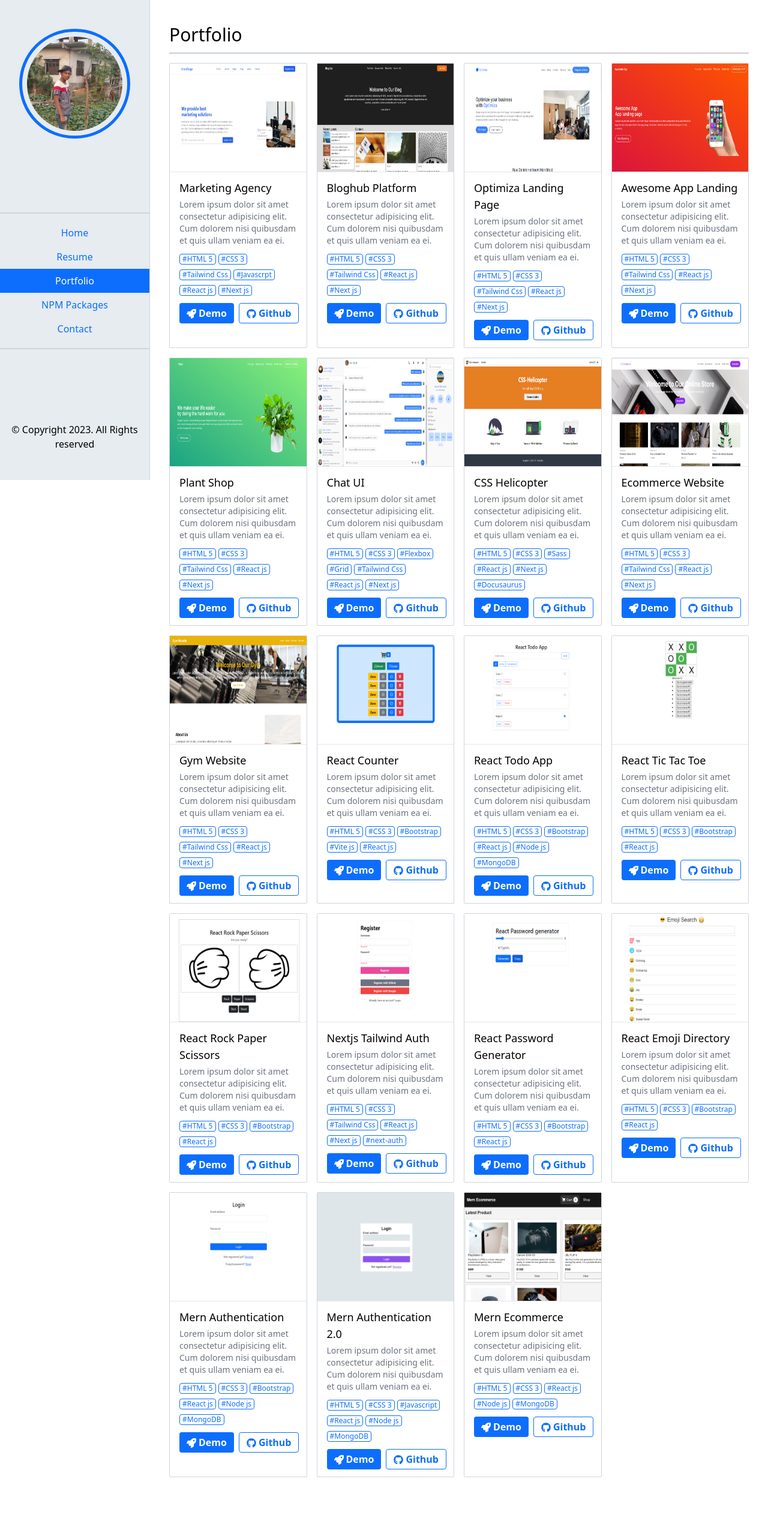
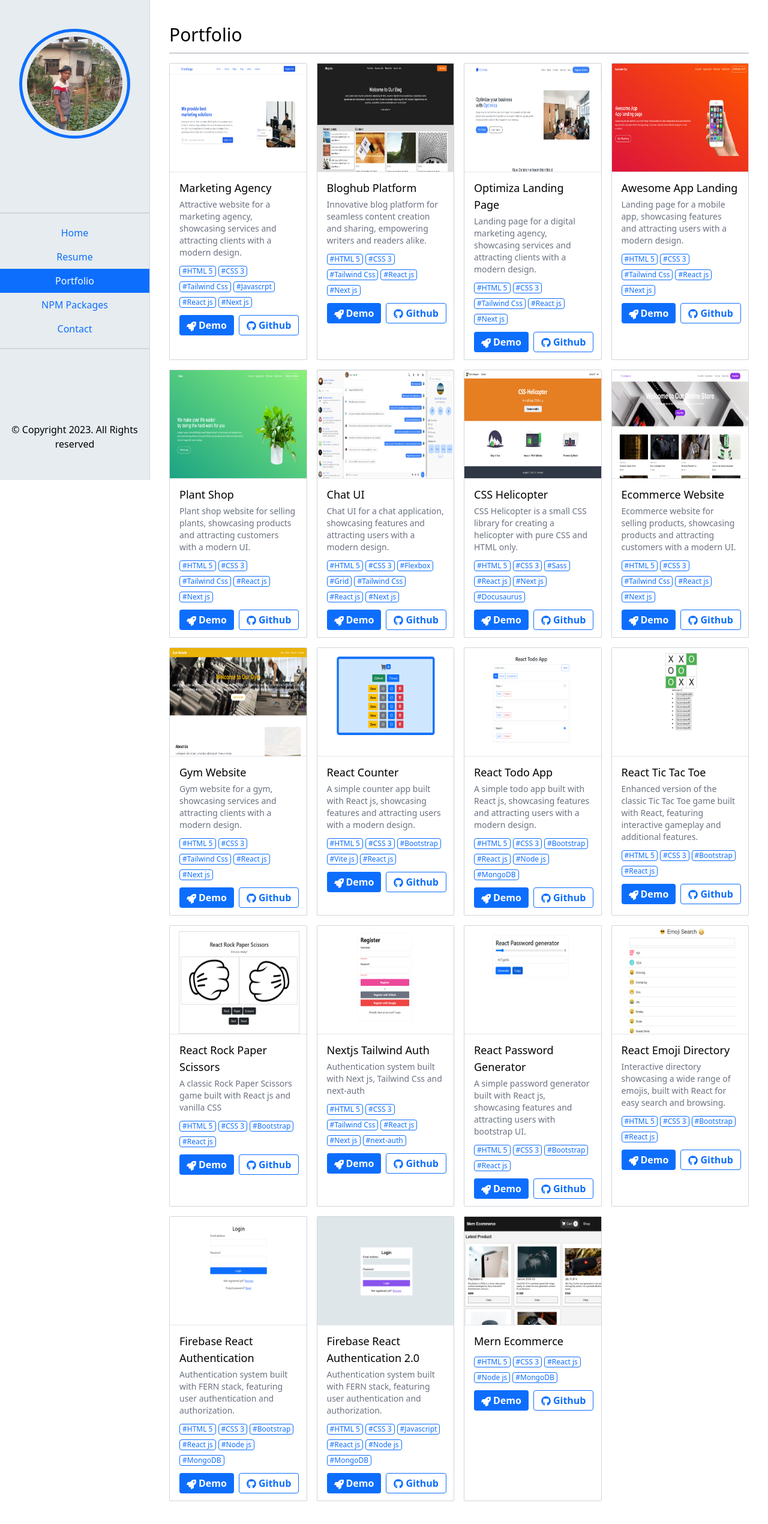
Before and after one commit to ssakib4040/nextjs-portfolio, a Next.js app: page /portfolio in a window 1280 px wide. Shown: the whole page at 60% size. Before the commit the page ends 2502 px from the top, so only its background shows below. Built offline with nearby package versions, Linux system fonts and the light colour scheme.

Commit message:
Description added in resume

```diff
--- a/pages/contact.tsx
+++ b/pages/contact.tsx
@@ -4,7 +4,7 @@ import { AiFillFileText } from "react-icons/ai";
 export default function Contact() {
   const urls = {
     github: "https://github.com/ssakib4040",
-    facebook: "https://www.facebook.com/ssakib4040/",
+    facebook: "https://www.facebook.com/ssakib4040",
     twitter: "https://twitter.com/ssakib4040",
     mailto: "mailto:ssakib4040@gmail.com",
     cv: "https://drive.google.com/file/d/1ZU5D0XJFrVzwk__eDZZXfg8w0bFxyU5T/view?usp=share_link",
--- a/pages/portfolio.tsx
+++ b/pages/portfolio.tsx
@@ -4,6 +4,7 @@ import { FaGithub, FaRocket } from "react-icons/fa";
 export default function Portfolio() {
   interface Portfolio {
     title: string;
+    description?: string;
     image: string;
     link: string;
     githubUrl: string;
@@ -13,6 +14,8 @@ export default function Portfolio() {
   const portfolios: Portfolio[] = [
     {
       title: "Marketing Agency",
+      description:
+        "Attractive website for a marketing agency, showcasing services and attracting clients with a modern design.",
       image: "/projects/marketing-house.png",
       link: "https://marketing-house.vercel.app/",
       githubUrl: "https://github.com/ssakib4040/marketing-house",
@@ -28,6 +31,7 @@ export default function Portfolio() {
 
     {
       title: "Bloghub Platform",
+      description: `Innovative blog platform for seamless content creation and sharing, empowering writers and readers alike.`,
       image: "/projects/nextjs-bloghub.png",
       link: "https://bloghub-red.vercel.app/",
       githubUrl: "https://github.com/ssakib4040/bloghub",
@@ -36,6 +40,7 @@ export default function Portfolio() {
 
     {
       title: "Optimiza Landing Page",
+      description: `Landing page for a digital marketing agency, showcasing services and attracting clients with a modern design.`,
       image: "/projects/optimiza.png",
       link: "https://optimiza.vercel.app/",
       githubUrl: "https://github.com/ssakib4040/optimiza",
@@ -44,6 +49,7 @@ export default function Portfolio() {
 
     {
       title: "Awesome App Landing",
+      description: `Landing page for a mobile app, showcasing features and attracting users with a modern design.`,
       image: "/projects/app-landing.png",
       link: "http://app-landing-black.vercel.app/",
       githubUrl: "https://github.com/ssakib4040/app-landing",
@@ -52,6 +58,7 @@ export default function Portfolio() {
 
     {
       title: "Plant Shop",
+      description: `Plant shop website for selling plants, showcasing products and attracting customers with a modern UI.`,
       image: "/projects/plant.png",
       link: "https://nextjs-plant.vercel.app/",
       githubUrl: "https://github.com/ssakib4040/nextjs-plant",
@@ -60,6 +67,7 @@ export default function Portfolio() {
 
     {
       title: "Chat UI",
+      description: `Chat UI for a chat application, showcasing features and attracting users with a modern design.`,
       image: "/projects/chat-ui.png",
       link: "https://chat-ui-smoky.vercel.app/",
       githubUrl: "https://github.com/ssakib4040/chat-ui",
@@ -76,6 +84,7 @@ export default function Portfolio() {
 
     {
       title: "CSS Helicopter",
+      description: `CSS Helicopter is a small CSS library for creating a helicopter with pure CSS and HTML only.`,
       image: "/projects/css-helicopter.png",
       link: "https://css-helicopter.vercel.app/",
       githubUrl: "https://github.com/ssakib4040/CSS-Helicopter",
@@ -84,6 +93,7 @@ export default function Portfolio() {
 
     {
       title: "Ecommerce Website",
+      description: `Ecommerce website for selling products, showcasing products and attracting customers with a modern UI.`,
       image: "/projects/ecommerce.png",
       link: "https://nextjs-ecommerce-silk-beta.vercel.app/",
       githubUrl: "https://github.com/ssakib4040/nextjs-ecommerce",
@@ -92,6 +102,7 @@ export default function Portfolio() {
 
     {
       title: "Gym Website",
+      description: `Gym website for a gym, showcasing services and attracting clients with a modern design.`,
       image: "/projects/gym-website.png",
       link: "https://nextjs-gym.vercel.app/",
       githubUrl: "https://github.com/ssakib4040/nextjs-gym",
@@ -100,6 +111,7 @@ export default function Portfolio() {
 
     {
       title: "React Counter",
+      description: `A simple counter app built with React js, showcasing features and attracting users with a modern design.`,
       image: "/projects/react-counter.png",
       link: "https://react-counter-zeta.vercel.app/",
       githubUrl: "https://github.com/ssakib4040/react-counter",
@@ -108,6 +120,7 @@ export default function Portfolio() {
 
     {
       title: "React Todo App",
+      description: `A simple todo app built with React js, showcasing features and attracting users with a modern design.`,
       image: "/projects/mern-todo-app.png",
       link: "https://mern-todo-slg.netlify.app/",
       githubUrl: "https://github.com/ssakib4040/react-todo",
@@ -123,6 +136,8 @@ export default function Portfolio() {
 
     {
       title: "React Tic Tac Toe",
+      // it was built with react js official tutorial and added some extra features
+      description: `Enhanced version of the classic Tic Tac Toe game built with React, featuring interactive gameplay and additional features.`,
       image: "/projects/react-ttt.png",
       link: "https://ssakib4040.github.io/react-tic-tac-toe/",
       githubUrl: "https://github.com/ssakib4040/react-tic-tac-toe",
@@ -131,6 +146,7 @@ export default function Portfolio() {
 
     {
       title: "React Rock Paper Scissors",
+      description: `A classic Rock Paper Scissors game built with React js and vanilla CSS`,
       image: "/projects/react-rock-paper-scissors.png",
       link: "https://react-rock-paper-scissors1.netlify.app/",
       githubUrl: "https://github.com/ssakib4040/react-rock-paper-scissors",
@@ -139,6 +155,7 @@ export default function Portfolio() {
 
     {
       title: "Nextjs Tailwind Auth",
+      description: `Authentication system built with Next js, Tailwind Css and next-auth`,
       image: "/projects/nextjs-tailwind-auth.png",
       link: "https://nextjs-tailwind-auth-lake.vercel.app/",
       githubUrl: "https://github.com/ssakib4040/nextjs-tailwind-auth",
@@ -154,6 +171,7 @@ export default function Portfolio() {
 
     {
       title: "React Password Generator",
+      description: `A simple password generator built with React js, showcasing features and attracting users with bootstrap UI.`,
       image: "/projects/react-password-generator.png",
       link: "https://react-password-generator1.netlify.app/",
       githubUrl: "https://github.com/ssakib4040/react-password-generator",
@@ -162,6 +180,7 @@ export default function Portfolio() {
 
     {
       title: "React Emoji Directory",
+      description: `Interactive directory showcasing a wide range of emojis, built with React for easy search and browsing.`,
       image: "/projects/react-emoji-directory.png",
       link: "https://react-emoji-directory.netlify.app/",
       githubUrl: "https://github.com/ssakib4040/react-emoji-search",
@@ -169,7 +188,8 @@ export default function Portfolio() {
     },
 
     {
-      title: "Mern Authentication",
+      title: "Firebase React Authentication",
+      description: `Authentication system built with FERN stack, featuring user authentication and authorization.`,
       image: "/projects/mern-auth.png",
       link: "https://github.com/ssakib4040/mern-authentication",
       githubUrl: "https://github.com/ssakib4040/mern-authentication",
@@ -184,7 +204,8 @@ export default function Portfolio() {
     },
 
     {
-      title: "Mern Authentication 2.0",
+      title: "Firebase React Authentication 2.0",
+      description: `Authentication system built with FERN stack, featuring user authentication and authorization.`,
       image: "/projects/mern-auth-2.0.png",
       link: "https://github.com/ssakib4040/mern-authentication-2.0",
       githubUrl: "https://github.com/ssakib4040/mern-authentication-2.0",
@@ -246,8 +267,7 @@ export default function Portfolio() {
                 <h3 className="text-lg font-medium mb-1">{eachItem.title}</h3>
 
                 <p className="mb-3 text-sm text-gray-500">
-                  Lorem ipsum dolor sit amet consectetur adipisicing elit. Cum
-                  dolorem nisi quibusdam et quis ullam veniam ea ei.
+                  {eachItem.description}
                 </p>
 
                 <div className="mb-3 flex flex-wrap gap-x-1 gap-y-2">
@@ -269,7 +289,7 @@ export default function Portfolio() {
                     target="_blank"
                     className="bg-[#0D6EFD] focus:ring-4 transition text-white font-bold py-1 px-3 rounded flex items-center justify-center"
                   >
-                    <FaRocket className="mr-1 mt-[2px]" />
+                    <FaRocket className="mr-1 mt-[3px]" />
                     Demo
                   </a>
 
--- a/pages/resume.tsx
+++ b/pages/resume.tsx
@@ -84,10 +84,10 @@ export default function Resume() {
         "Visual Studio Code",
         "Chrome Dev Tools",
         "RESTful APIs",
+        "Docusaurus",
+        "Postman",
         "JSON",
         "JWT",
-        "Docusaurus",
-        "Postman",
       ],
     },
 
```
